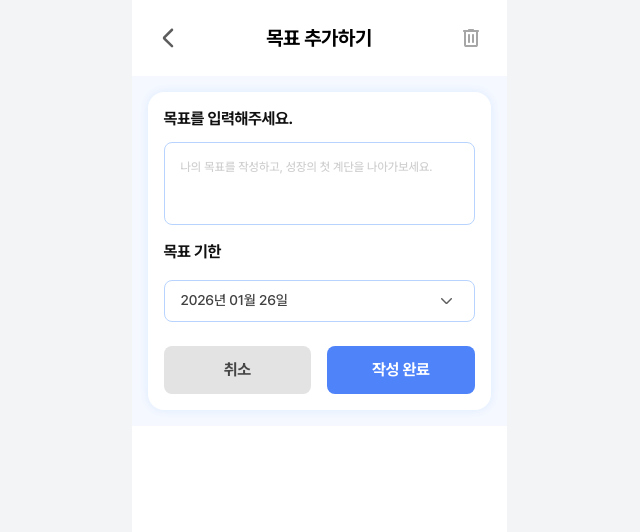
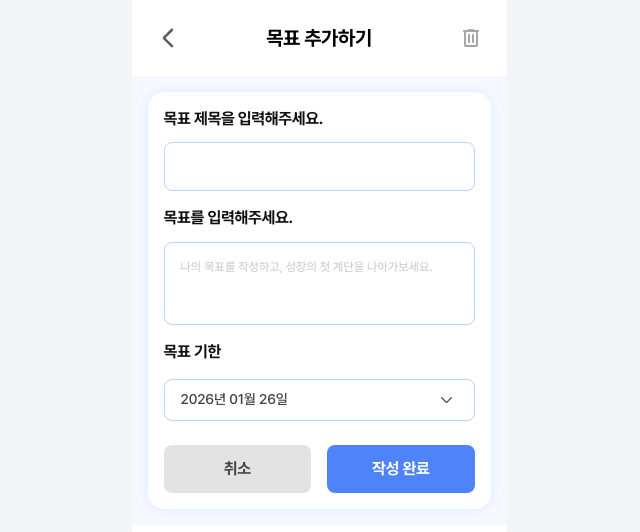
Before and after one commit to UMC9th-NaviK/NaviK-FE, a React (Vite) app: page /goals/add in a window 1280 px wide. Shown: the top 532 px of the page, without its empty margins (321-961 px from the left). Built offline with nearby package versions, Linux system fonts and the light colour scheme.

Commit message:
[FEAT] 목표 제목 입력창 및 글자수 제한

```diff
--- a/src/pages/goals/AddingGoalsPage.tsx
+++ b/src/pages/goals/AddingGoalsPage.tsx
@@ -2,6 +2,9 @@ import { useState } from "react";
 import GoalsNavbar from "../../components/goals/GoalsNavbar"
 
 const AddingGoalsPage = () => {
+    const [goalTitle, setGoalTitle] = useState("");
+    const MAX_LENGTH = 10;
+
     const today = new Date();
     const [selectedDate, setSelectedDate] = useState(new Date());
     const [isClick, setIsClick] = useState(false);
@@ -78,6 +81,17 @@ const AddingGoalsPage = () => {
             <div className="bg-white-background flex flex-col p-[16px]">
                 <div className="flex flex-col bg-white shadow-[0_0_10px_0_#DBEBFE] rounded-[16px] p-[16px] gap-[24px]">
                     <div className="flex flex-col gap-[16px]">
+                        <div className="flex flex-col gap-[12px]">
+                            <p className="text-body-16B text-base-900"> 목표 제목을 입력해주세요. </p>
+                            <input
+                            type="text"
+                            value={goalTitle}
+                            onChange={(e) => setGoalTitle(e.target.value)}
+                            maxLength={MAX_LENGTH}
+                            className="bg-white h-[49px] rounded-[8px] border-[1px] border-primary-blue-200 p-[16px] gap-[10px] text-caption-12M text-[#11111166] resize-none focus:outline-none"
+                            />
+                        </div>
+
                         <div className="flex flex-col gap-[12px]">
                             <p className="text-body-16B text-base-900"> 목표를 입력해주세요. </p>
                             <textarea
--- a/src/pages/goals/ModifyingGoalsPage.tsx
+++ b/src/pages/goals/ModifyingGoalsPage.tsx
@@ -2,6 +2,9 @@ import { useState } from "react";
 import GoalsNavbar from "../../components/goals/GoalsNavbar";
 
 const ModifyingGoalsPage = () => {
+    const [goalTitle, setGoalTitle] = useState("");
+    const MAX_LENGTH = 10;
+
     const today = new Date();
     const [selectedDate, setSelectedDate] = useState(new Date());
     const [isClick, setIsClick] = useState(false);
@@ -79,7 +82,15 @@ const ModifyingGoalsPage = () => {
                 <div className="flex flex-col bg-white shadow-[0_0_10px_0_#DBEBFE] rounded-[16px] p-[16px] gap-[24px]">
                     <div className="flex flex-col gap-[16px]">
                         <div className="flex flex-col gap-[12px]">
-                            <p className="text-body-16B text-base-900"> 목표를 입력해주세요. </p>
+                            <p className="text-body-16B text-base-900"> 목표 제목을 입력해주세요. </p>
+                            <input
+                            type="text"
+                            className="bg-white h-[49px] rounded-[8px] border-[1px] border-primary-blue-200 p-[16px] gap-[10px] text-caption-12M text-[#11111166] resize-none focus:outline-none"
+                            />
+                        </div>
+
+                        <div className="flex flex-col gap-[12px]">
+                            <p className="text-body-16B text-base-900"> 목표 내용을 입력해주세요. </p>
                             <textarea
                                 className="bg-white h-[83px] rounded-[8px] border-[1px] border-primary-blue-200 p-[16px] gap-[10px] text-caption-12M text-[#11111166] resize-none focus:outline-none"
                                 placeholder="나의 목표를 작성하고, 성장의 첫 계단을 나아가보세요."
```
